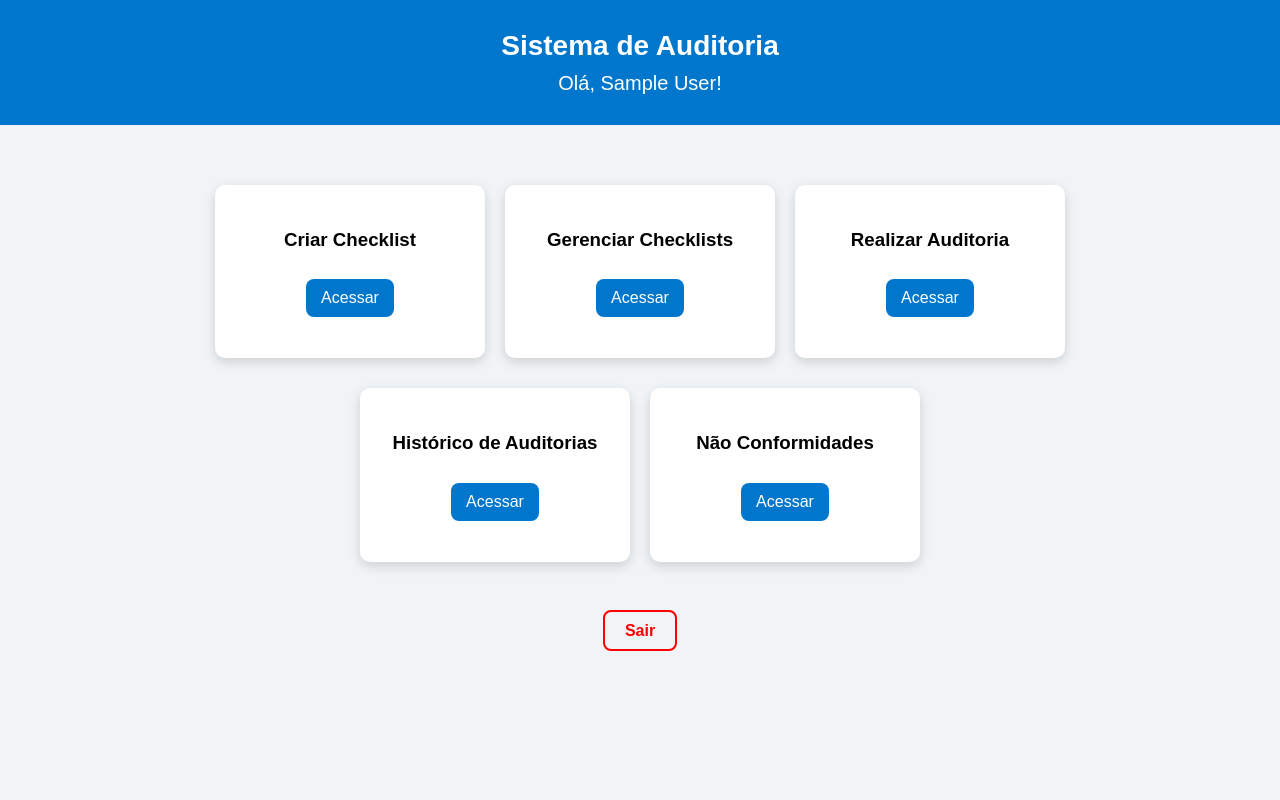
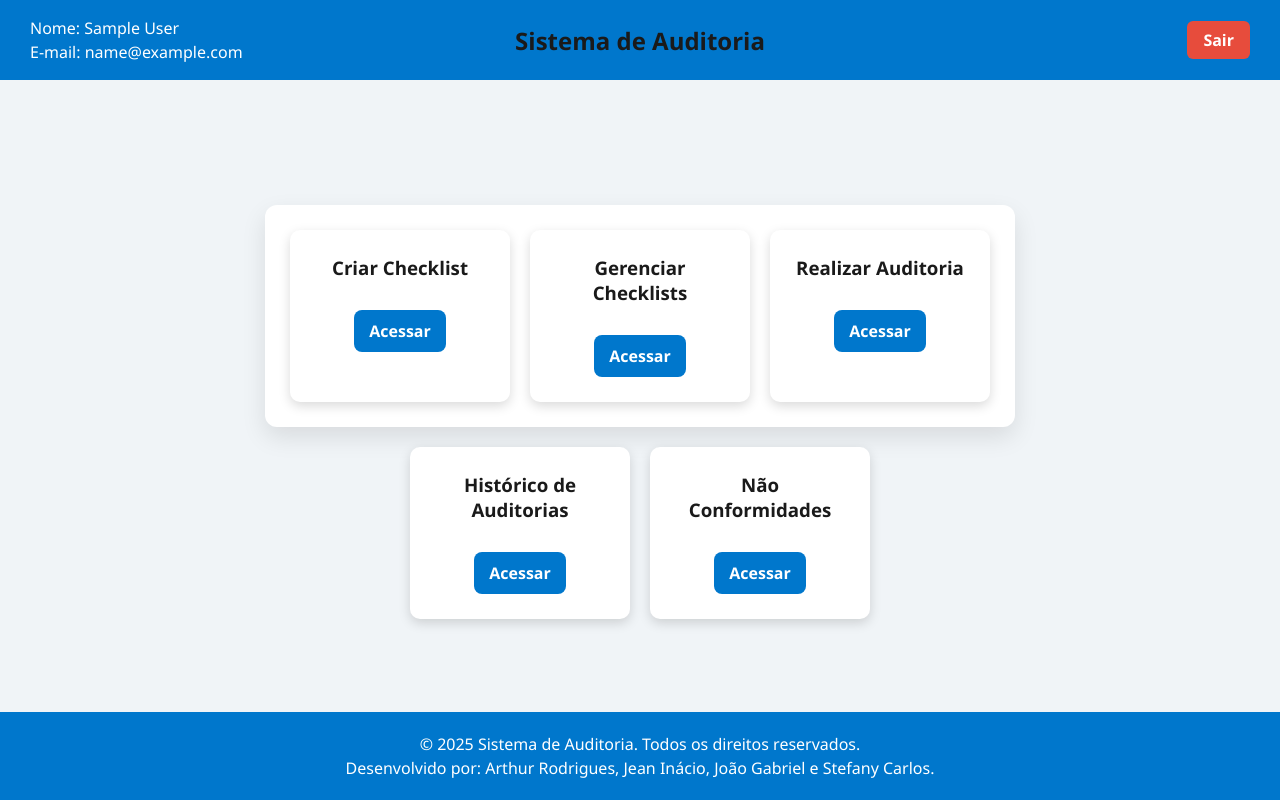
Before and after one commit to Praesjean/Projeto-Ferramenta-de-Auditoria, a PHP site: page /assets/pages/dashboard.php in a window 1280 px wide. Run offline with PHP 8.4, Linux system fonts and the light colour scheme; the visitor is signed in with stand-in values (Sample User, id 1).

Commit message:
Adicionando footer
Adicionando footer em algumas páginas

```diff
--- a/SistemaAuditoria/assets/pages/cadastro.php
+++ b/SistemaAuditoria/assets/pages/cadastro.php
@@ -78,7 +78,6 @@
             height: 100vh;
             margin: 0;
         }
-
         .container {
             display: flex;
             flex-direction: column;
@@ -89,7 +88,10 @@
             box-shadow: 0px 2px 8px rgba(0,0,0,0.2);
             width: 450px;
             box-sizing: border-box;
-
+            position: fixed;
+            top: 50%;
+            left: 50%;
+            transform: translate(-50%, -50%);
         }
         h2 {
             text-align: center;
--- a/SistemaAuditoria/assets/pages/dashboard.php
+++ b/SistemaAuditoria/assets/pages/dashboard.php
@@ -8,56 +8,80 @@
 }
 
 $usuario_nome = $_SESSION['usuario_nome'];
+$usuario_email = $_SESSION['usuario_email'];
 ?>
 
 <!DOCTYPE html>
 <html lang="pt-br">
 <head>
     <meta charset="UTF-8">
-    <title>Dashboard</title>
+    <title>Sistema de Auditoria | Dashboard</title>
+    <link rel="stylesheet" href="../../global.css">
     <style>
         body {
             font-family: Arial, sans-serif;
             background: #f0f4f7;
             margin: 0;
             padding: 0;
+            min-height: 100vh;
+            display: flex;
+            flex-direction: column;
         }
 
         .header {
             background: #0077cc;
             color: white;
-            padding: 15px;
-            text-align: center;
-            padding-top: 30px;
-            padding-bottom: 30px;
+            padding: 15px 30px;
+            display: flex;
+            justify-content: space-between;
+            align-items: center;
+            position: relative;
+        }
+
+        .header .user-info p {
+            margin: 2px 0;
+            font-weight: normal;
+            font-size: 16px;
         }
 
         .header h1 {
+            position: absolute;
+            left: 50%;
+            transform: translateX(-50%);
             margin: 0;
-            font-size: 28px;
+            font-size: 24px;
             font-weight: bold;
+            text-align: center;
         }
 
-        .header h2 {
-            margin: 5px 0 0 0;
-            padding-top: 5px;
-            font-size: 20px;
-            font-weight: normal;
+        .header .logout-btn {
+            background: #e74c3c;
+            color: white;
+            padding: 8px 16px;
+            text-decoration: none;
+            border-radius: 6px;
+            font-weight: bold;
+            transition: background 0.3s, transform 0.2s;
         }
 
-        .container {
+        .header .logout-btn:hover {
+            background: #c0392b;
+            transform: scale(1.05);
+        }
+
+        .main-content {
+            display: flex;
+            flex-direction: column;
+            align-items: center;
+            padding:95px;
+        }
+
+        .container, .container-bottom {
             display: flex;
             justify-content: center;
             gap: 20px;
-            padding: 30px;
-            margin-top: 30px;
-        }
-
-        .container-bottom {
-            display: flex;
-            justify-content: center;
-            gap: 20px;
-            padding: 0 30px 30px 30px;
+            flex-wrap: wrap;
+            margin-bottom: 20px;
         }
 
         .card {
@@ -92,35 +116,34 @@
             transform: scale(1.05);
         }
 
-        .logout {
+        footer {
+            background: #0077cc;
+            color: white;
             text-align: center;
-            margin: 30px 0;
-        }
-
-        .logout a {
-            color: red;
-            font-weight: bold;
-            text-decoration: none;
-            padding: 10px 20px;
-            border: 2px solid red;
-            border-radius: 8px;
-            transition: background 0.3s, color 0.3s, transform 0.2s;
+            padding: 20px 0;
+            position: fixed;
+            bottom: 0;
+            width: 100%;
             font-size: 16px;
-        }
-
-        .logout a:hover {
-            background: red;
-            color: white;
-            transform: scale(1.05);
+            line-height: 1.5em;
         }
     </style>
 </head>
 <body>
     <div class="header">
-        <h1>Sistema de Auditoria</h1>
-        <h2>Olá, <?php echo htmlspecialchars($usuario_nome); ?>!</h2>
+        <div class="user-info">
+            <p>Nome: <?php echo htmlspecialchars($usuario_nome); ?></p>
+            <p>E-mail: <?php echo htmlspecialchars($usuario_email); ?></p>
         </div>
 
+        <h1>Sistema de Auditoria</h1>
+
+        <div>
+            <a href="logout.php" class="logout-btn">Sair</a>
+        </div>
+    </div>
+
+    <div class="main-content">
         <div class="container">
             <div class="card">
                 <h3>Criar Checklist</h3>
@@ -146,9 +169,13 @@
                 <p><a href="nao_conformidades.php">Acessar</a></p>
             </div>
         </div>
-
-    <div class="logout">
-        <a href="logout.php">Sair</a>
     </div>
 </body>
+
+<footer>
+    &copy; <?php echo date('Y'); ?> Sistema de Auditoria. Todos os direitos reservados.
+    <br>
+    Desenvolvido por: Arthur Rodrigues, Jean Inácio, João Gabriel e Stefany Carlos.
+</footer>
+
 </html>
--- a/SistemaAuditoria/script/register-validation.js
+++ b/SistemaAuditoria/script/register-validation.js
@@ -116,7 +116,7 @@
     text: message,
     icon: 'error',
     confirmButtonText: 'Entendido',
-    confirmButtonColor: '#081369ff',
+    confirmButtonColor: '#929292ff',
     timer: 7000,
     timerProgressBar: true
   }).then(() => {
```
Also changed, not shown: SistemaAuditoria/assets/pages/login.php (+74 -6 lines), SistemaAuditoria/styles/global/global.css (line endings or trailing spaces). Lines whose indentation alone changed are shown as unchanged.
